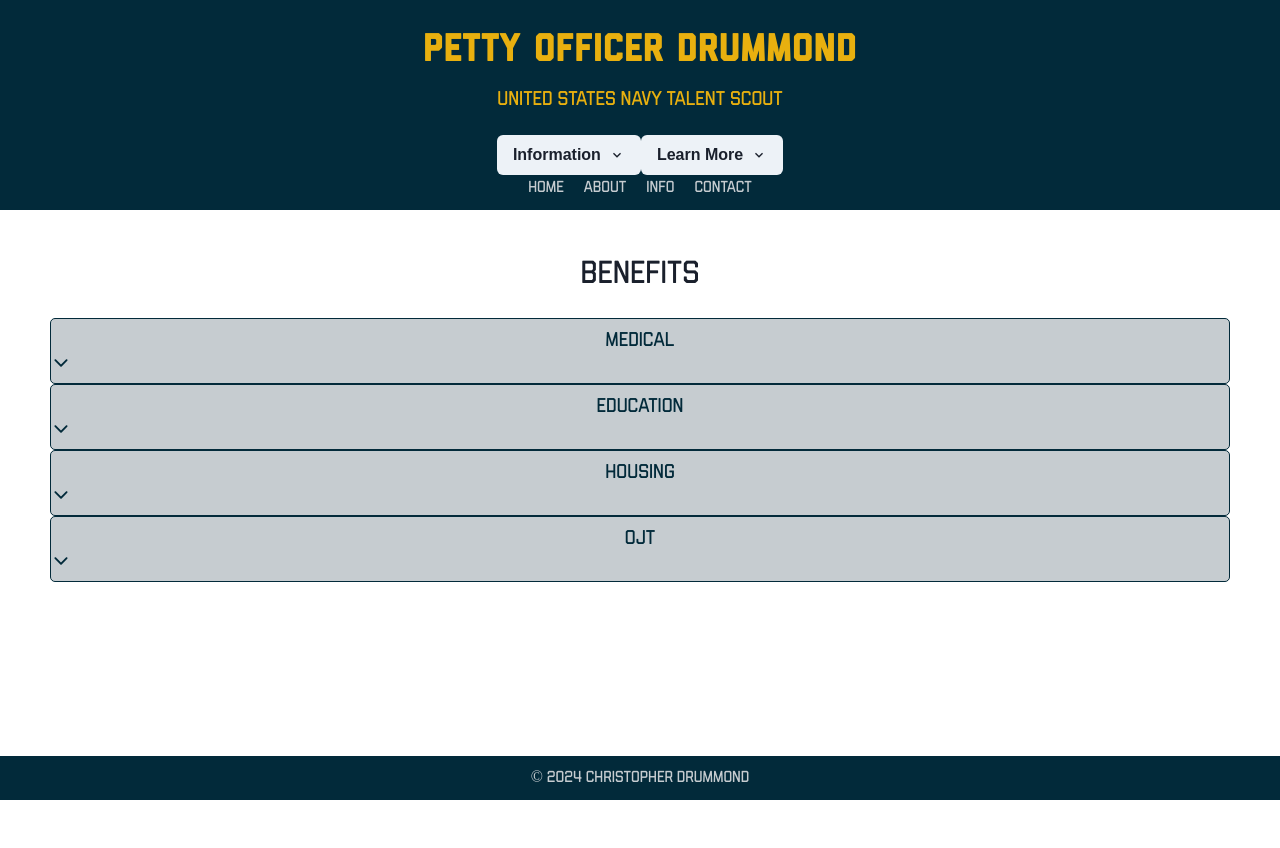
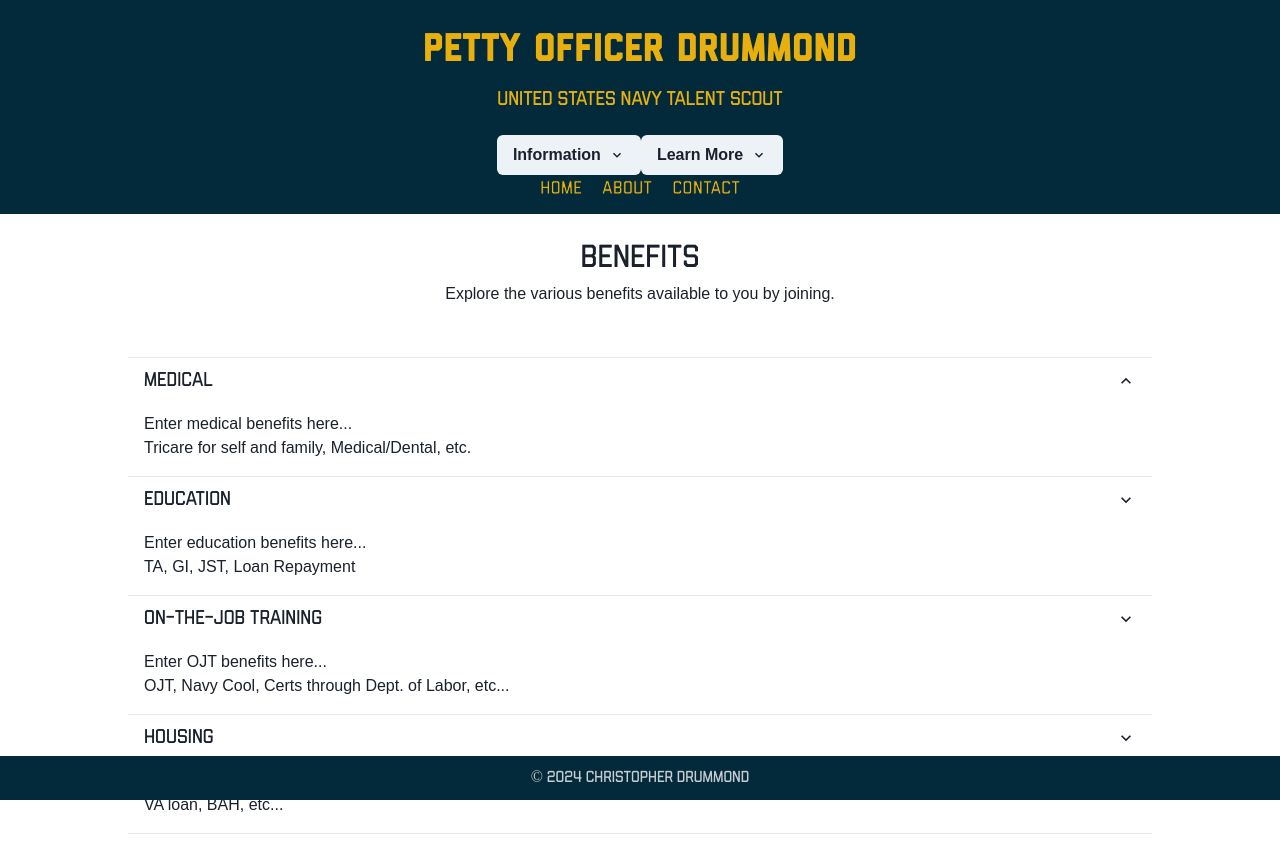
Before and after one commit to kdrummond528/cdrecruiter, a React (Create React App) app: page /benefits in a window 1280 px wide. Shown: the top 848 px of the page. Before the commit the page ends 800 px from the top, so only its background shows below. Built offline with nearby package versions, Linux system fonts and the light colour scheme.

Commit message:
modified components, finished benefits pg

```diff
--- a/src/App.css
+++ b/src/App.css
@@ -58,31 +58,15 @@
 
 .navlink {
   text-decoration: none;
-  color: #c6ccd0;
-  font-family: "Light";
+  color: #e8b00f;
+  font-size: 19px;
+  font-family: "Medium";
+  -webkit-text-stroke-width: .9px;
+  -webkit-text-stroke-color: #022a3a;
 }
 
-/* for later use to add linkedin and social media icons in nav bar or footer */
-/* .navicon {
-  position: relative;
-  margin-right: 10px;
-  margin-top: -15px;
-}
-
-.navicon {
-  color: white;
-}
-
-.navicon:hover {
-  color: gray;
-} */
-
-.navlink:hover,
-.active {
+.navlink:hover {
   cursor: pointer;
-  -webkit-text-stroke-width: 1px;
-  -webkit-text-stroke-color: #e8b00f;
-  font-family: "Light";
 }
 
 .card {
@@ -113,13 +97,14 @@
 
 .pgheader {
   font-family: "Light";
-  padding-top: 40px;
   font-size: 32px;
 }
 
-.process-pgheader {
+.contact-pgheader,
+.benefits-pgheader {
   font-family: "Light";
   font-size: 32px;
+  padding-top: 20px;
 }
 
 .body-div {
@@ -160,13 +145,11 @@
 .name {
   font-family: "Medium";
   font-size: 24px;
-  padding: 3px;
 }
 
 .title {
   font-family: "Light";
   font-size: 20px;
-  padding: 3px;
 }
 
 .link {
@@ -227,7 +210,9 @@
 .appt {
   margin-bottom: 80px;
   margin-top: 20px;
-  /* add option to fit to page */
+  margin-left: 10%;
+  margin-right: 10%;
+  width: 80%;
 }
 
 .backtotop-btn {
@@ -257,18 +242,10 @@
   font-family: "Light";
 }
 
-@media only screen and (max-width: 700px) {
-  /* * {
-    background-color: #022a3a;
-  } */
-
-  /* .pgheader {
-    color: #e8b00f;
-  } */
+/* @media only screen and (max-width: 700px) {
 
   .survey {
     width: 80%;
-    /* height: 80%; */
   }
 
-}
+} */
--- a/src/components/Benefits.js
+++ b/src/components/Benefits.js
@@ -1,14 +1,77 @@
 import React from 'react';
 import Collapsible from 'react-collapsible';
 import { IoIosArrowDown } from "react-icons/io";
+import { Accordion, Box, AccordionItem, AccordionButton, AccordionPanel, AccordionIcon } from '@chakra-ui/react'
 
 const Benefits = () => {
     return (
         <div>
+            <p className='benefits-pgheader'>Benefits</p>
+            <p>Explore the various benefits available to you by joining.</p>
+            <Accordion defaultIndex={[0]} allowMultiple className='card'>
+                <AccordionItem>
+                    <h2>
+                        <AccordionButton>
+                            <Box as="span" className='title' flex='1' textAlign='left'>
+                                Medical
+                            </Box>
+                            <AccordionIcon />
+                        </AccordionButton>
+                    </h2>
+                    <AccordionPanel pb={4} textAlign='left'>
+                        Enter medical benefits here...<br />
+                        Tricare for self and family, Medical/Dental, etc.
+                    </AccordionPanel>
+                </AccordionItem>
 
-            <p className='pgheader'>Benefits</p>
+                <AccordionItem>
+                    <h2>
+                        <AccordionButton>
+                            <Box as="span" className='title' flex='1' textAlign='left'>
+                                Education
+                            </Box>
+                            <AccordionIcon />
+                        </AccordionButton>
+                    </h2>
+                    <AccordionPanel pb={4} textAlign='left'>
+                        Enter education benefits here...<br />
+                        TA, GI, JST, Loan Repayment
+                    </AccordionPanel>
+                </AccordionItem>
 
-            <div className='benefits-body-div'>
+                <AccordionItem>
+                    <h2>
+                        <AccordionButton>
+                            <Box as="span" className='title' flex='1' textAlign='left'>
+                                On-The-Job Training
+                            </Box>
+                            <AccordionIcon />
+                        </AccordionButton>
+                    </h2>
+                    <AccordionPanel pb={4} textAlign='left'>
+                        Enter OJT benefits here...<br />
+                        OJT, Navy Cool, Certs through Dept. of Labor, etc...
+                    </AccordionPanel>
+                </AccordionItem>
+
+                <AccordionItem>
+                    <h2>
+                        <AccordionButton>
+                            <Box as="span" className='title' flex='1' textAlign='left'>
+                                Housing
+                            </Box>
+                            <AccordionIcon />
+                        </AccordionButton>
+                    </h2>
+                    <AccordionPanel pb={4} textAlign='left'>
+                        Enter housing benefits here...<br />
+                        VA loan, BAH, etc...
+                    </AccordionPanel>
+                </AccordionItem>
+
+            </Accordion>
+
+            {/* <div className='benefits-body-div'>
 
                 <Collapsible trigger={["Medical", <IoIosArrowDown class="arrow" />]} className='collapsible'>
                     <p>
@@ -42,7 +105,7 @@
                     </p>
                 </Collapsible>
 
-            </div>
+            </div> */}
 
         </div>
     )
--- a/src/components/Contact.js
+++ b/src/components/Contact.js
@@ -11,9 +11,9 @@
     <div>
 
       <Card className='card'>
-        <p className='pgheader'>Contact Me</p>
+        <p className='contact-pgheader'>Contact Me</p>
 
-        <CardHeader>
+        <div>
 
           <a href="mailto: christopher.e.drummond2.mil@us.navy.mil"
             title='Email me.'>
@@ -42,7 +42,7 @@
           <a className='link' target="_blank" rel="noreferrer" title='Visit our location.' href="http://maps.google.com/?q=18415 33rd Ave W. Ste. D, Lynnwood, WA 98037">18415 33rd Ave W. Ste. D<br />
             Lynnwood, WA 98037</a>
 
-        </CardHeader>
+        </div>
 
         <CardBody>
           <Stack divider={<StackDivider />} spacing='4'>
--- a/src/components/Nav.js
+++ b/src/components/Nav.js
@@ -8,7 +8,7 @@
         <nav className='nav'>
 
             <Menu>
-                <MenuButton as={Button}
+                <MenuButton as={Button} className='navbutton'
                     rightIcon={<ChevronDownIcon />}>Information
                 </MenuButton>
 
@@ -60,9 +60,9 @@
                     <Link to="/about" className='navlink'>About</Link>
                 </li>
 
-                <li>
+                {/* <li>
                     <Link to="/info" className='navlink'>Info</Link>
-                </li>
+                </li> */}
 
                 {/* <li>
                     <Link to="/resources" className='navlink'>Resources</Link>
```
